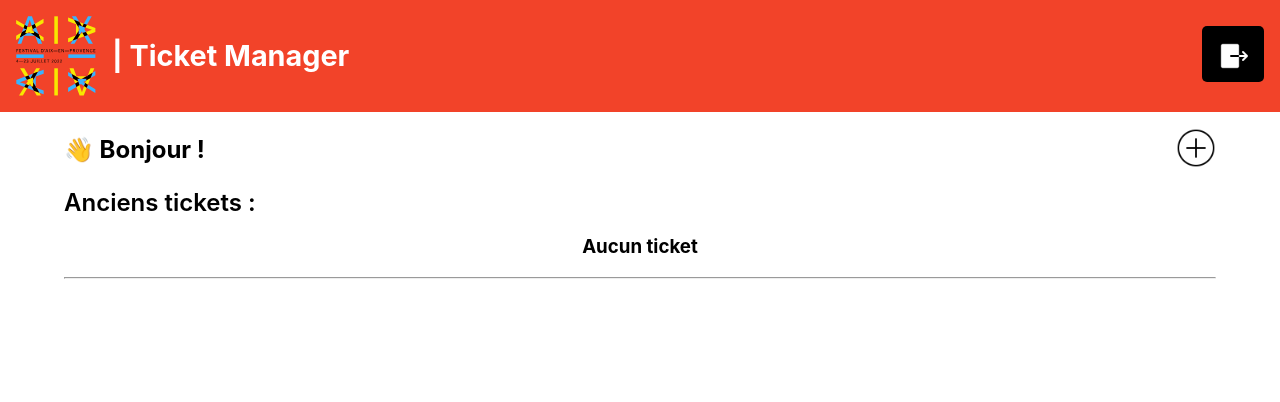
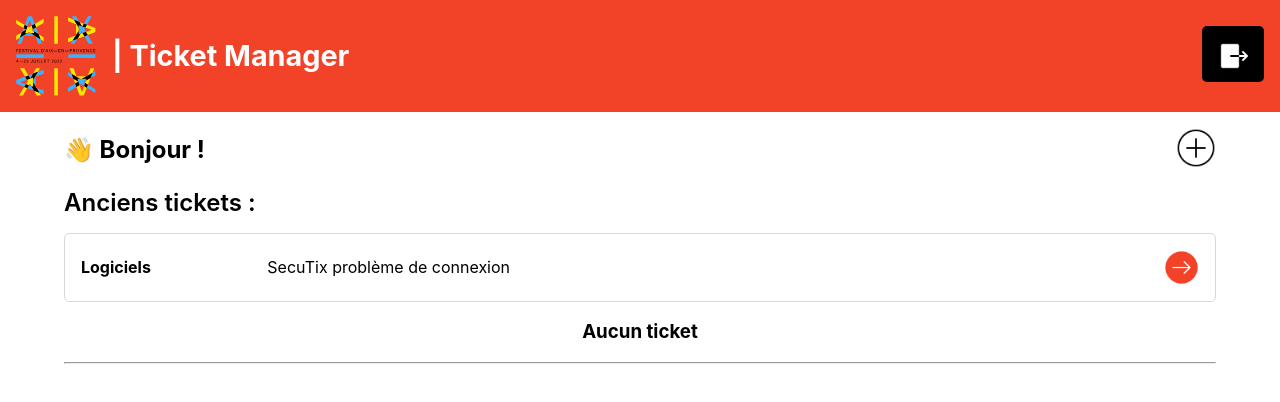
Before and after one commit to aygoun/tickets-manager, a React (Create React App) app: page /dashboard in a window 1280 px wide. Shown: the top 402 px of the page. Built offline with nearby package versions, Linux system fonts and the light colour scheme.

Commit message:
Updating

```diff
--- a/public/index.html
+++ b/public/index.html
@@ -24,7 +24,7 @@
       work correctly both with client-side routing and a non-root public URL.
       Learn how to configure a non-root public URL by running `npm run build`.
     -->
-    <title>React App</title>
+    <title>Ticket Manager</title>
   </head>
   <body>
     <noscript>You need to enable JavaScript to run this app.</noscript>
--- a/src/components/Dashboard/Dashboard.css
+++ b/src/components/Dashboard/Dashboard.css
@@ -23,4 +23,5 @@
     margin-top: 1rem;
     font-size: 1.5rem;
     font-weight: 600;
+    margin-bottom: 1rem;
 }
--- a/src/components/Dashboard/Dashboard.js
+++ b/src/components/Dashboard/Dashboard.js
@@ -42,6 +42,7 @@ function Dashboard() {
           <div className="dashboard-content-title">Anciens tickets :</div>
 
           <div>
+          <TicketDetail />
             {userTickets &&
               userTickets.map((ticket, index) => (
                 <TicketDetail key={index} ticket={ticket} />
--- a/src/components/Login/Login.js
+++ b/src/components/Login/Login.js
@@ -43,7 +43,7 @@ function Login() {
     if (
       email.length < 17 ||
       password.length < 6 ||
-      emailSplited.length < 2 ||
+      emailSplited.length != 2 ||
       emailSplited[1] != "festival-aix.com"
     ) {
       alert("Veuillez remplir tous les champs");
--- a/src/components/NewTicket/NewTicket.js
+++ b/src/components/NewTicket/NewTicket.js
@@ -10,11 +10,29 @@ import {
   TextField,
   Button,
 } from "@mui/material";
+import { db } from "../../firebase";
 
 function NewTicket() {
   let navigate = useNavigate();
 
   const [tag, setTag] = useState("");
+  const [resume, setResume] = useState("");
+  const [description, setDescription] = useState("");
+
+  const handleSubmit = (e) => {
+    e.preventDefault();
+    db.collection("tickets")
+      .add({
+        tag: tag,
+        resume: resume,
+        description: description,
+        createdAt: new Date(),
+      })
+      .then(() => {
+        navigate("/");
+      }
+      );
+  };
 
   return (
     <div>
@@ -27,16 +45,20 @@ function NewTicket() {
           <div className="newticket-ticket-header-container flex1">
             <div className="newticket-tag-input-container">
               <FormControl fullWidth>
-                <InputLabel id="demo-simple-select-label">Tag</InputLabel>
+                <InputLabel id="demo-simple-select-label">Sujet</InputLabel>
                 <Select
                   labelId="demo-simple-select-label"
                   id="demo-simple-select"
                   value={tag}
-                  label="Tag"
+                  label="Sujet"
                   onChange={(e) => setTag(e.target.value)}
                 >
-                  <MenuItem value={"Teams"}>Teams</MenuItem>
-                  <MenuItem value={"SecuTix"}>SecuTix</MenuItem>
+                  <MenuItem value={"Logiciels"}>Logiciels</MenuItem>
+                  <MenuItem value={"Matériels"}>Matériels</MenuItem>
+                  <MenuItem value={"Prêt"}>Prêt</MenuItem>
+                  <MenuItem value={"Comptes"}>Comptes</MenuItem>
+                  <MenuItem value={"Réseaux"}>Réseaux</MenuItem>
+                  <MenuItem value={"Déménagement"}>Déménagement</MenuItem>
                   <MenuItem value={"Autre"}>Autre</MenuItem>
                 </Select>
               </FormControl>
@@ -44,9 +66,11 @@ function NewTicket() {
             <div className="newticket-subject-input-container">
               <TextField
                 id="filled-basic"
-                label="Sujet"
+                label="Résumé"
                 variant="filled"
                 className="newticket-subject-input"
+                value={resume}
+                onChange={(e) => setResume(e.target.value)}
               />
             </div>
           </div>
@@ -54,13 +78,15 @@ function NewTicket() {
           <div className="newticket-body-input-container flex1">
             <textarea
               type="text"
-              placeholder="Remarques"
+              placeholder="Détails"
               className="newticket-body-input"
+              value={description}
+              onChange={(e) => setDescription(e.target.value)}
             />
           </div>
           <div className="flex1 newticket-validate-button-container">
             <div className="flex1">
-              <Button variant="contained">Envoyer</Button>
+              <Button variant="contained" onClick={handleSubmit}>Envoyer</Button>
             </div>
             <div className="newticket-cancel-button-flex-none">
               <Button variant="outlined" onClick={() => navigate("/dashboard")}>
--- a/src/components/items/TicketDetail.js
+++ b/src/components/items/TicketDetail.js
@@ -1,12 +1,22 @@
 import React, { useState } from "react";
 import "./styles.css";
+import arrow from "../../assets/arrow.png";
 
 
 function TicketDetail() {
   return (
-    <div>
-
-        <div>TicketDetail</div>
+    <div className="ticket-preview-container">
+      <div className="ticket-preview-subcontainer">
+        <div className="ticket-preview-tag-container flex1">
+          Logiciels
+        </div>
+        <div className="ticket-preview-subject-container flex1">
+          SecuTix problème de connexion
+        </div>
+        <div className="ticket-preview-info-container flex1">
+          <a href=""><img src={arrow} className="ticket-preview-info-img" width="35" /></a>
+        </div>
+      </div>
     </div>
   );
 };
--- a/src/components/items/styles.css
+++ b/src/components/items/styles.css
@@ -1,3 +1,6 @@
+.flex1{
+    flex: 1;
+}
 .header-container{
     background-color: #F24329;
     display: flex;
@@ -44,3 +47,29 @@
     max-height: 30px;
     vertical-align: middle;
 }
+.ticket-preview-container{
+    margin-bottom: 1rem;
+    padding: 1rem;
+    border: 1px solid rgb(217, 217, 217);
+    border-radius: 5px;
+}
+.ticket-preview-subcontainer{
+    flex: 1;
+    display: flex;
+    flex-direction: row;
+    align-items: center;
+}
+.ticket-preview-tag-container{
+    flex-grow: 1!important;
+    font-weight: 700;
+}
+.ticket-preview-subject-container{
+    flex-grow: 4!important;
+}
+.ticket-preview-info-container{
+    flex-grow: 1!important;
+    align-self: flex-end!important;
+}
+.ticket-preview-info-img{
+    float: right;
+}
--- a/src/firebase.js
+++ b/src/firebase.js
@@ -1,6 +1,8 @@
 // Import the functions you need from the SDKs you need
 import { initializeApp } from "firebase/app";
 import { getAuth } from "firebase/auth";
+import { getFirestore } from "firebase/firestore";
+
 // TODO: Add SDKs for Firebase products that you want to use
 // https://firebase.google.com/docs/web/setup#available-libraries
 
@@ -17,6 +19,6 @@ const firebaseConfig = {
 // Initialize Firebase
 const app = initializeApp(firebaseConfig);
 const auth = getAuth(app);
+const db = getFirestore(app);
 
-
-export { app, auth };
+export { app, auth, db };
```
Also changed, not shown: src/assets/arrow.png (added).
